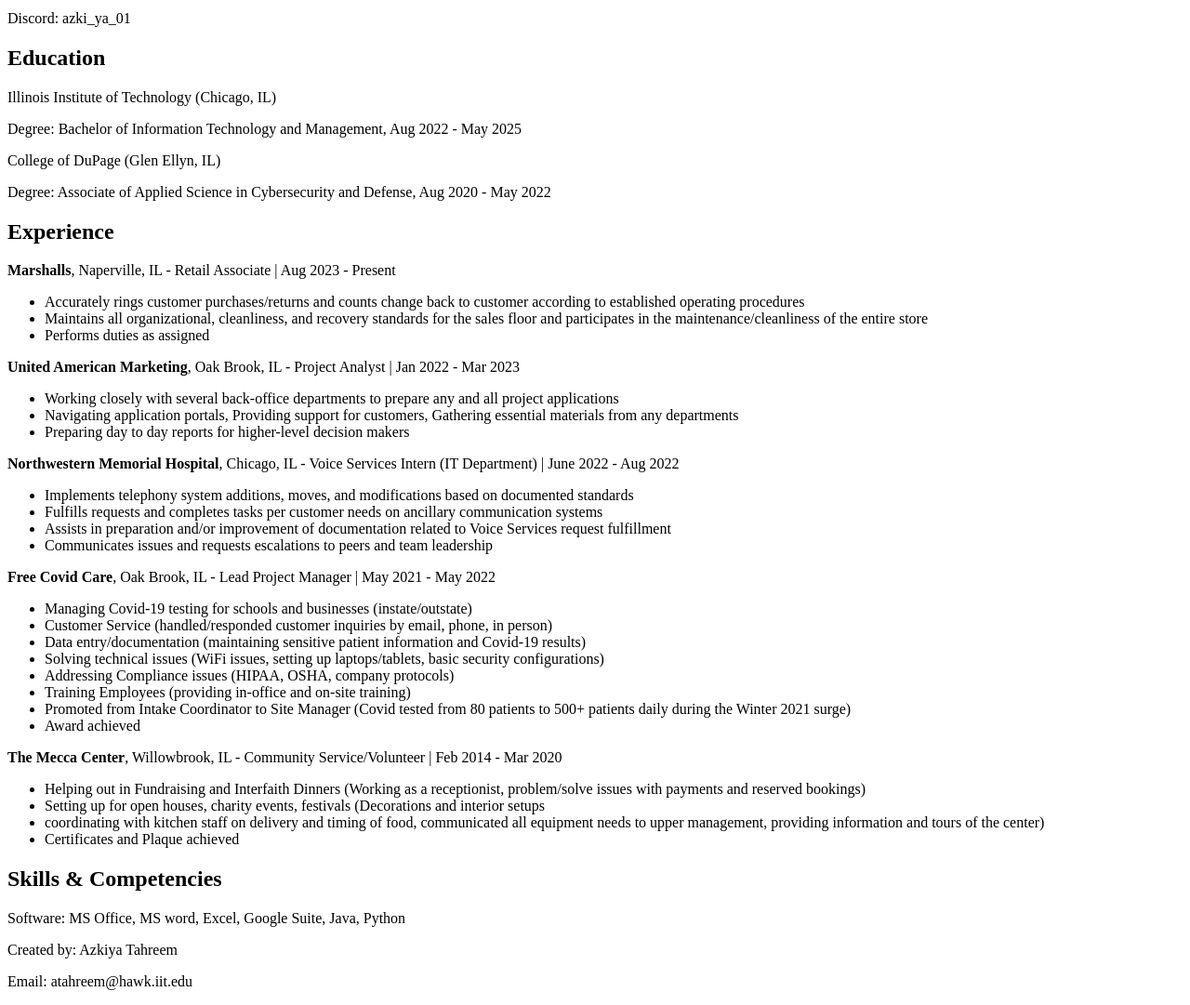
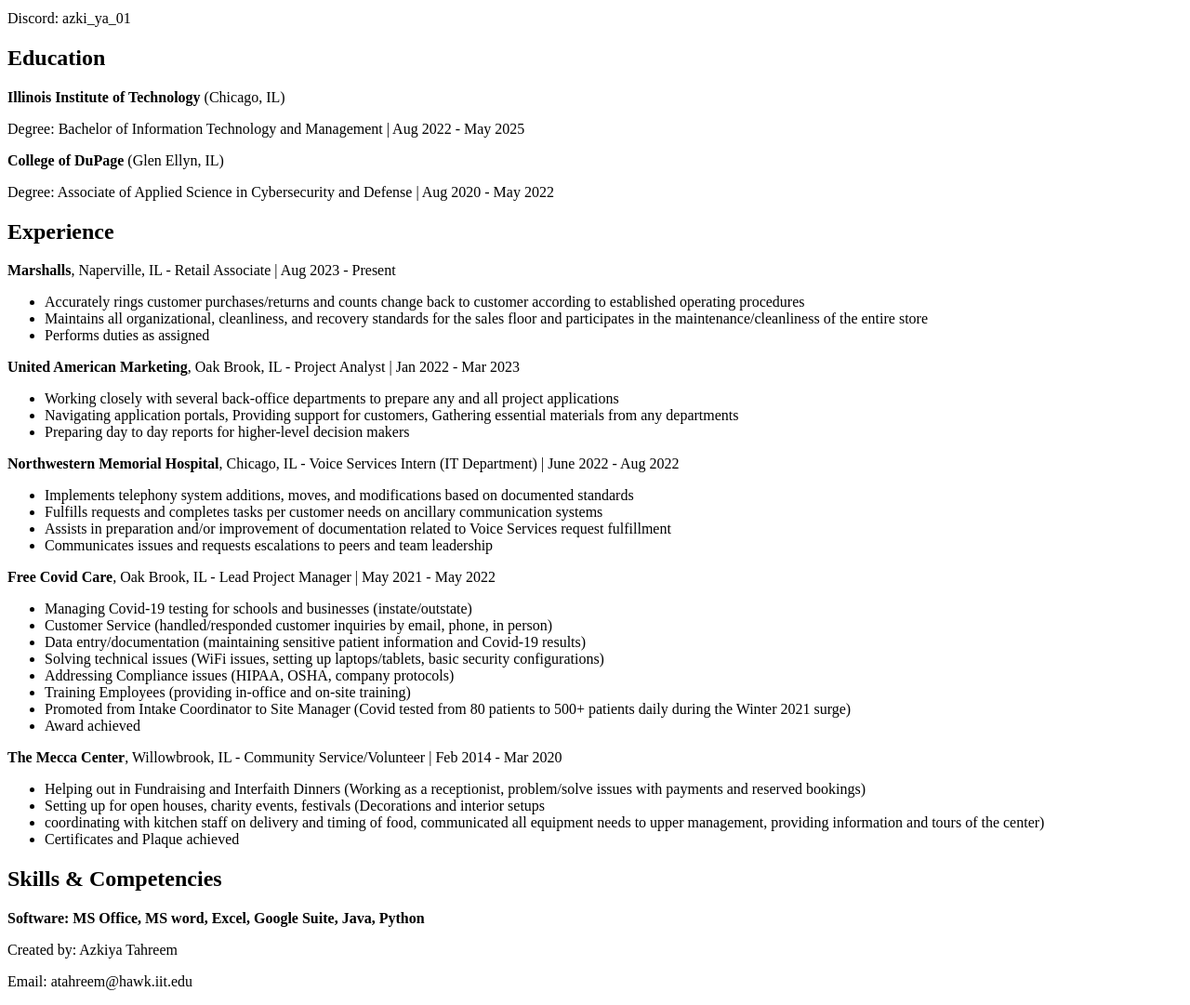
Before and after one commit to azki4/project1, a plain HTML site: page resume.html in a window 1280 px wide. Shown: the part 220-1301 px from the top of the page at 93% size. Drawn offline with Linux system fonts and the light colour scheme.

Commit message:
fixing errors

```diff
--- a/resume.html
+++ b/resume.html
@@ -15,10 +15,10 @@
     <p>Email: atahreem@hawk.iit.edu.com</p>
     <p>Discord: azki_ya_01</p>
     <h2>Education</h2>
-    <p>Illinois Institute of Technology (Chicago, IL)</p>
-    <p>Degree: Bachelor of Information Technology and Management, Aug 2022 - May 2025</p>
-    <p>College of DuPage (Glen Ellyn, IL)</p>
-    <p>Degree: Associate of Applied Science in Cybersecurity and Defense, Aug 2020 - May 2022</p>
+    <p><strong>Illinois Institute of Technology</strong> (Chicago, IL)</p>
+    <p>Degree: Bachelor of Information Technology and Management | Aug 2022 - May 2025</p>
+    <p><strong>College of DuPage</strong> (Glen Ellyn, IL)</p>
+    <p>Degree: Associate of Applied Science in Cybersecurity and Defense | Aug 2020 - May 2022</p>
     <h2>Experience</h2>
     <p><strong>Marshalls</strong>, Naperville, IL - Retail Associate | Aug 2023 - Present</p>
     <ul>
@@ -58,7 +58,7 @@
       <li>Certificates and Plaque achieved</li>
 	</ul>
     <h2>Skills & Competencies</h2>
-	<p>Software: MS Office, MS word, Excel, Google Suite, Java, Python
+	<p><strong>Software: MS Office, MS word, Excel, Google Suite, Java, Python</strong></p>
     <p>Created by: Azkiya Tahreem<p>
 	<p>Email: atahreem@hawk.iit.edu</p>
   </body>
```
Also changed, not shown: index.html (+3 -2 lines).
